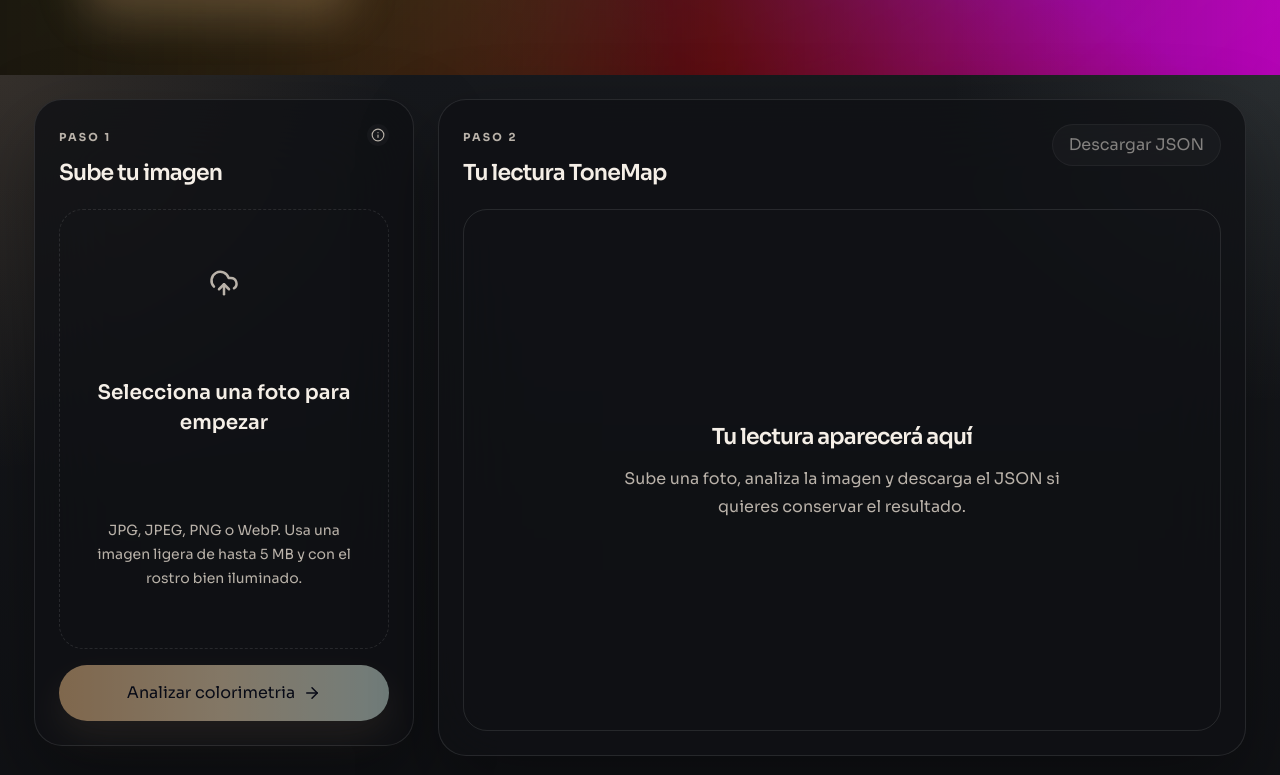
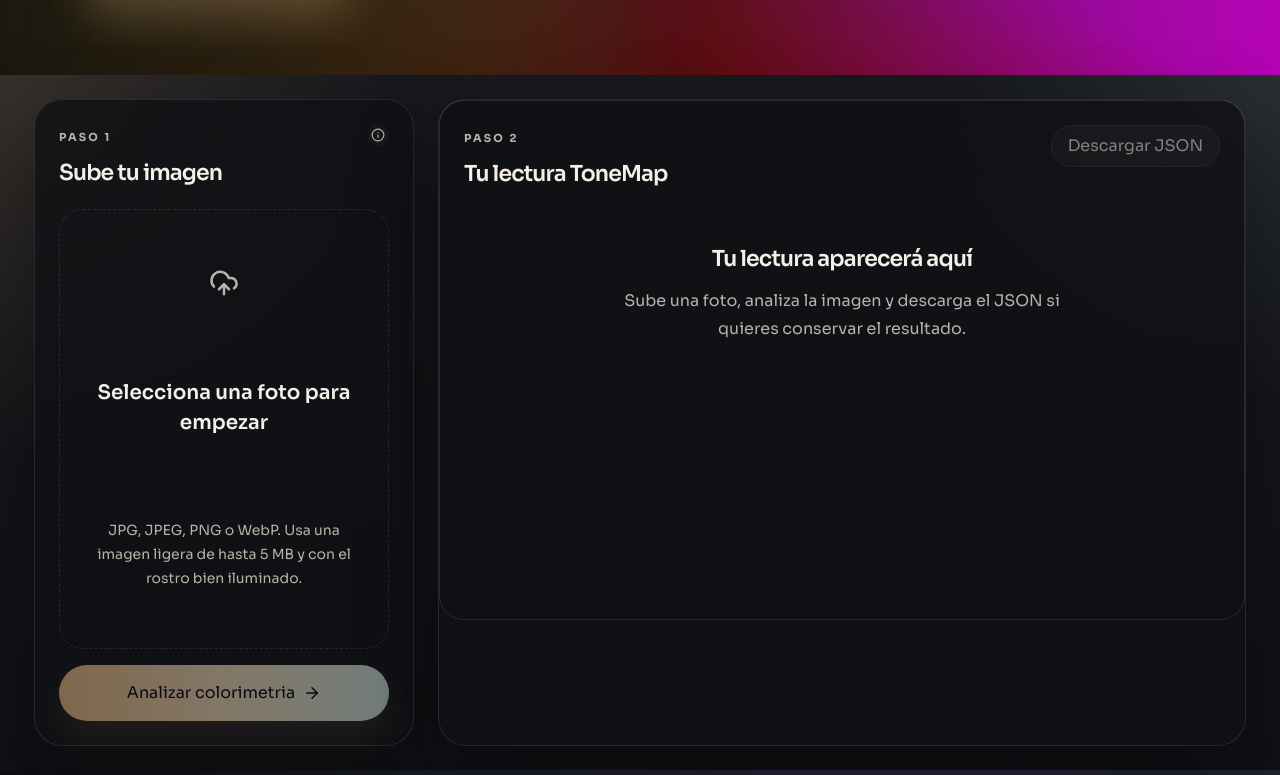
Before and after one commit to Jefffer/my-colorimeter, a React (Vite) app: page / in a window 1280 px wide. Shown: the part 725-1500 px from the top of the page. Built offline with nearby package versions, Linux system fonts and the light colour scheme.

Commit message:
feat: improve layout and styling of ToneMap reading section for better user experience

```diff
--- a/src/App.jsx
+++ b/src/App.jsx
@@ -504,7 +504,8 @@
             ) : null}
           </article>
 
-          <article className="rounded-[28px] border border-white/10 bg-surface/80 p-5 shadow-elevated backdrop-blur-2xl sm:p-6">
+          <article className="rounded-[28px] border border-white/10 bg-surface/80 p-0 shadow-elevated backdrop-blur-2xl sm:p-0">
+            <div className="min-h-[520px] rounded-[24px] border border-white/10 bg-[radial-gradient(circle_at_top_left,_rgba(240,191,134,0.08),transparent_28%),radial-gradient(circle_at_top_right,_rgba(213,236,227,0.08),transparent_22%),rgba(255,255,255,0.03)] p-5 sm:p-6">
               <div className="mb-5 flex items-start justify-between gap-4">
                 <div>
                   <span className="text-[11px] font-bold uppercase tracking-[0.2em] text-muted">Paso 2</span>
@@ -531,10 +532,9 @@
                 </div>
               </div>
 
-            <div className="min-h-[520px] rounded-[24px] border border-white/10 bg-[radial-gradient(circle_at_top_left,_rgba(240,191,134,0.08),transparent_28%),radial-gradient(circle_at_top_right,_rgba(213,236,227,0.08),transparent_22%),rgba(255,255,255,0.03)]">
               {analysis ? (
-                <div className="grid gap-5 p-4 sm:p-5">
-                  <section className="flex flex-col gap-4 rounded-[22px] border border-white/10 bg-surface-soft/60 p-5 lg:flex-row lg:items-start lg:justify-between">
+                <div className="flex flex-col gap-5">
+                  <div className="flex flex-col gap-4 rounded-[22px] border border-white/10 bg-surface-soft/60 p-5 lg:flex-row lg:items-start lg:justify-between">
                     <div>
                       <span className="text-[11px] font-bold uppercase tracking-[0.2em] text-muted">Lectura principal</span>
                       <h3 className="mt-2 text-[clamp(24px,3vw,38px)] font-semibold tracking-[-0.05em] text-text">
@@ -551,14 +551,14 @@
                         {report.undertone || fallbackReport.undertone}
                       </strong>
                     </div>
-                  </section>
+                  </div>
 
-                  <section className="rounded-[24px] border border-white/10 bg-surface-soft/60 p-5">
+                  <div className="rounded-[24px] border border-white/10 bg-surface-soft/60 p-5">
                     <span className="text-[11px] font-bold uppercase tracking-[0.2em] text-muted">Tonos que funcionan</span>
                     <p className="mt-3 max-w-3xl text-sm leading-7 text-muted sm:text-base">
                       {report.why_this_works || fallbackReport.why_this_works}
                     </p>
-                  </section>
+                  </div>
 
                   <div className="grid gap-4">
                     <ColorList
@@ -582,7 +582,7 @@
                   </div>
                 </div>
               ) : (
-                <div className="grid min-h-[520px] place-items-center p-8 text-center">
+                <div className="grid place-items-center p-8 text-center">
                   <div className="max-w-md">
                     <strong className="block text-[22px] font-semibold tracking-[-0.04em] text-text">
                       Tu lectura aparecerá aquí
```
Lines whose indentation alone changed are shown as unchanged.
